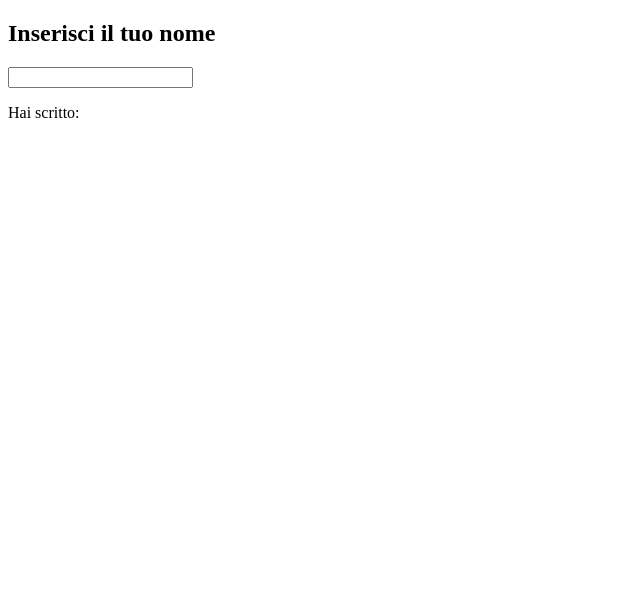
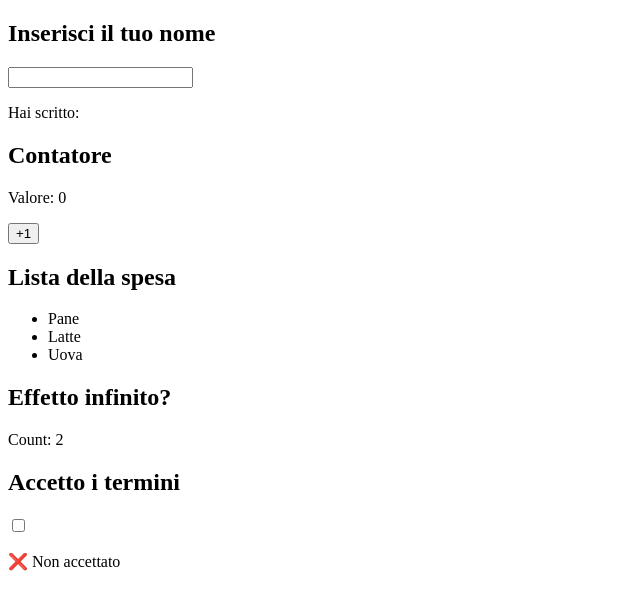
Before and after one commit to AngelaFerraro18/esercizi-ripasso-generale, a React (Vite) app in the folder react/: page / in a window 1280 px wide. Shown: the top 610 px of the page, without its empty margins (0-640 px from the left). Built offline with nearby package versions, Linux system fonts and the light colour scheme.

Commit message:
feat: ex trovare errore in componente react

```diff
--- /dev/null
+++ b/react/components/Checkbox.jsx
@@ -0,0 +1,17 @@
+import React, { useState } from "react";
+
+export default function Checkbox() {
+    const [checked, setChecked] = useState(false);
+
+    return (
+        <div>
+            <h2>Accetto i termini</h2>
+            <input
+                type="checkbox"
+                checked={checked}
+                onChange={(e) => setChecked(e.target.checked)}
+            />
+            <p>{checked ? "✅ Accettato" : "❌ Non accettato"}</p>
+        </div>
+    );
+}
--- /dev/null
+++ b/react/components/Contatore.jsx
@@ -0,0 +1,19 @@
+import React from "react";
+
+export default function Contatore() {
+    const [count, setCount] = React.useState(0);
+
+    function increment() {
+        // count = count + 1;
+
+        setCount(prev => prev + 1);
+    }
+
+    return (
+        <div>
+            <h2>Contatore</h2>
+            <p>Valore: {count}</p>
+            <button onClick={increment}>+1</button>
+        </div>
+    );
+}
--- /dev/null
+++ b/react/components/ListaSpesa.jsx
@@ -0,0 +1,21 @@
+import React, { useEffect } from "react";
+
+export default function ListaSpesa() {
+    const items = ["Pane", "Latte", "Uova"];
+
+    const [list, setList] = React.useState([]);
+    useEffect(() => setList(items), [])
+
+    return (
+        <div>
+            <h2>Lista della spesa</h2>
+
+            <ul>
+                {list.map((item, index) => {
+                    return <li key={index}>{item}</li>;
+                })}
+            </ul>
+
+        </div>
+    );
+}
--- /dev/null
+++ b/react/components/UseEffect.jsx
@@ -0,0 +1,17 @@
+import React, { useState, useEffect } from "react";
+
+export default function UseEffect() {
+    const [count, setCount] = useState(0);
+
+    useEffect(() => {
+        console.log("Effetto eseguito");
+        setCount(count => count + 1);
+    }, []);
+
+    return (
+        <div>
+            <h2>Effetto infinito?</h2>
+            <p>Count: {count}</p>
+        </div>
+    );
+}
--- a/react/src/App.jsx
+++ b/react/src/App.jsx
@@ -1,4 +1,8 @@
+import Checkbox from "../components/Checkbox"
+import Contatore from "../components/Contatore"
 import Input from "../components/Input"
+import ListaSpesa from "../components/ListaSpesa"
+import UseEffect from "../components/UseEffect"
 
 function App() {
 
@@ -6,6 +10,10 @@ function App() {
   return (
     <>
       <Input />
+      <Contatore />
+      <ListaSpesa />
+      <UseEffect />
+      <Checkbox />
     </>
   )
 }
```
